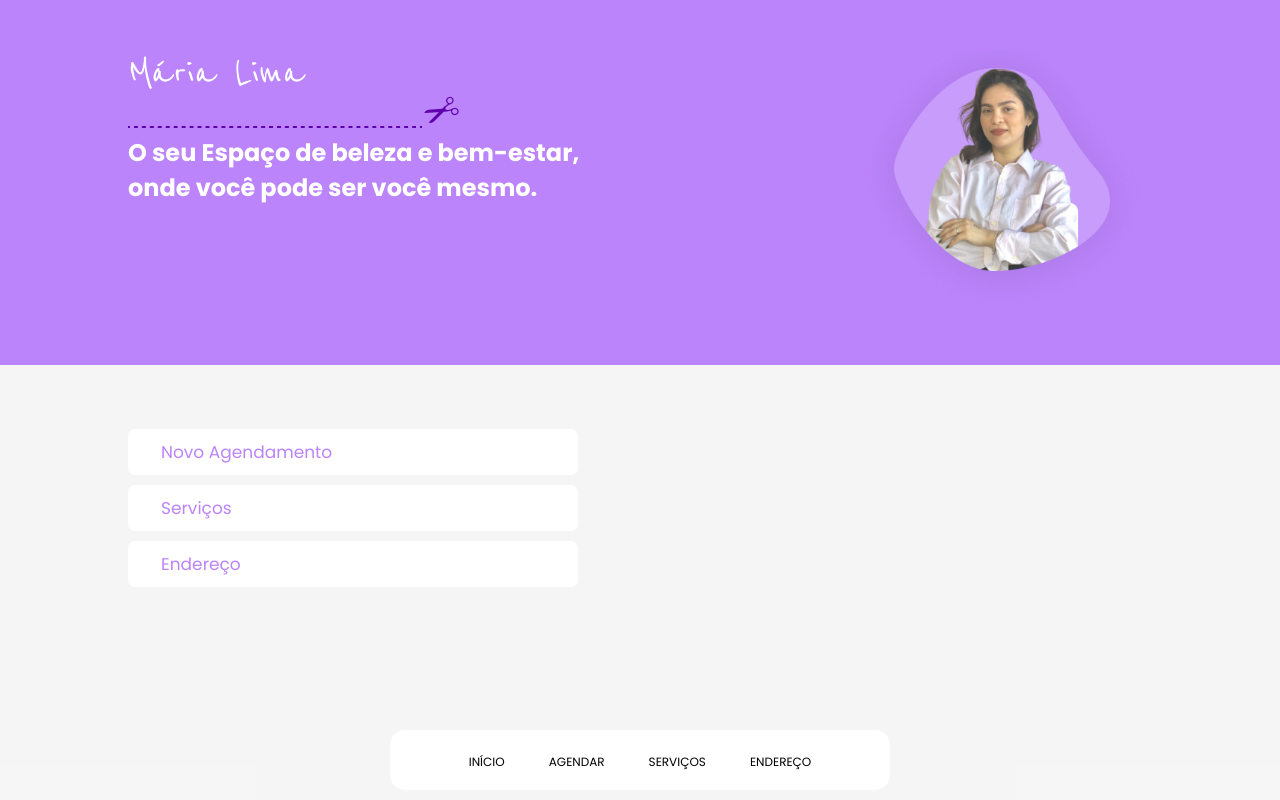
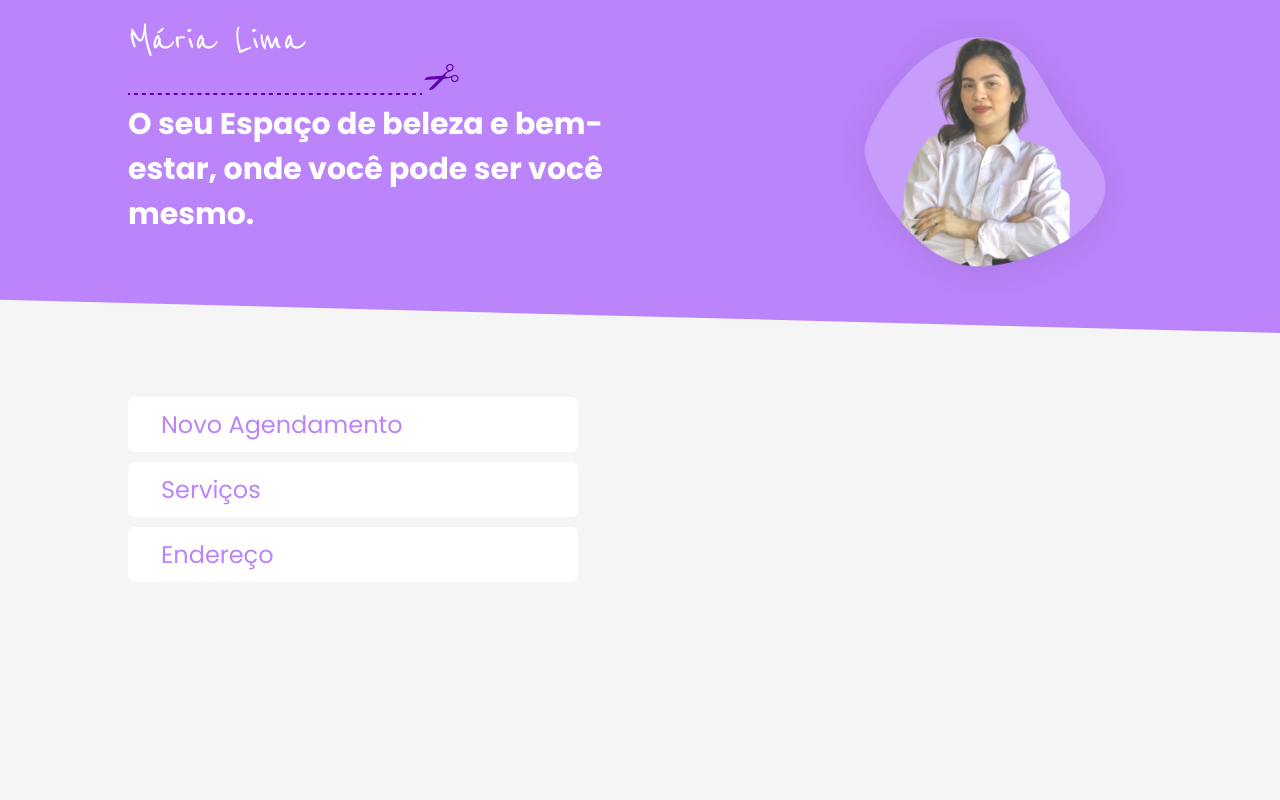
Before and after one commit to patrikferreira/studio-project, a Next.js app: page / in a window 1280 px wide. Built offline with nearby package versions, Linux system fonts and the light colour scheme.

Commit message:
[CHORE]: ajustes na homepage

```diff
--- a/src/app/(aplication)/page.module.css
+++ b/src/app/(aplication)/page.module.css
@@ -1,9 +1,13 @@
 /* ----------------------------- home */
 .homePage {
   display: grid;
-  grid-template-rows: 50% 50%;
-  height: calc(100vh - 70px);
+  grid-template-rows: 45% 55%;
+  height: calc(100vh - 60px);
   background-color: var(--secondary-color);
+}
+
+.homePage > .header {
+  clip-path: polygon(0% 0%, 100% 0%, 100% 100%, 0% 90%);
 }
 
 .headerHome {
@@ -17,6 +21,11 @@
   display: flex;
   justify-content: center;
   align-items: center;
+}
+
+.headerHomeImg > img {
+  height: 300px;
+  width: 334px;
 }
 
 .headerHomeDescription {
@@ -33,6 +42,7 @@
 
 .headerHomeDescription > h2 {
   color: var(--light);
+  font-size: 30px;
   font-weight: 700;
 }
 
@@ -104,16 +114,6 @@
     font-weight: 700;
     text-align: center;
   }
-
-  /* .routeButton {
-    background: var(--light) !important;
-    width: 100% !important;
-    display: flex !important;
-    flex-direction: row !important;
-    height: max-content !important;
-    justify-content: center !important;
-    box-shadow: 2px 2px 7px 1px rgba(105, 105, 105, 0.144);
-  } */
 }
 
 
@@ -147,7 +147,7 @@
 .professionalPage {
   display: grid;
   grid-template-rows: 30% 70%;
-  height: calc(100vh - 70px);
+  height: calc(100vh - 60px);
 }
 
 .professionalCard {
@@ -289,7 +289,7 @@
 .addresPage {
   display: grid;
   grid-template-rows: 10% 90%;
-  height: calc(100vh - 70px);
+  height: calc(100vh - 60px);
 }
 
 .studioHeaderAddres {
@@ -476,9 +476,6 @@
   padding: 10px 20px;
   cursor: pointer;
   transition: .3s;
-  /* -webkit-box-shadow: var(--box-shadow-default);
-  -moz-box-shadow: var(--box-shadow-default);
-  box-shadow: var(--box-shadow-default); */
 }
 
 .routeButton:hover {
@@ -493,7 +490,7 @@
 .routeButton p {
   color: var(--primary-color);
   font-weight: lighter;
-  font-size: 17px;
+  font-size: 24px;
   font-weight: 500 !important;
 }
 
@@ -509,7 +506,7 @@
   background-color: var(--secondary-color);
   display: flex;
   justify-content: center;
-  height: 70px;
+  height: 60px;
 }
 
 .footerFloating {
@@ -518,7 +515,7 @@
   gap: 10%;
   justify-content: center;
   align-items: center;
-  background-color: var(--light);
+  /* background-color: var(--light); */
   width: 500px;
   padding: 5px 30px;
   border-radius: 15px;
@@ -534,7 +531,12 @@
 }
 
 .itemFooter > i {
-  font-size: 17px;
+  font-size: 22px;
+  transition: .3s;
+}
+
+.itemFooter:hover i {
+  color: var(--primary-color)
 }
 
 .itemFooter > p {
--- a/src/app/components/Footer.tsx
+++ b/src/app/components/Footer.tsx
@@ -20,7 +20,7 @@ export default function Footer() {
                 redirectRoute(item.routePath)
               }}>
                 <i className={item.classNameIcon}></i>
-                <p>{item.titleItem}</p>
+                {/* <p>{item.titleItem}</p> */}
               </div>
             )
           })
```
